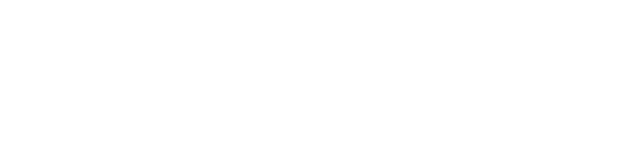
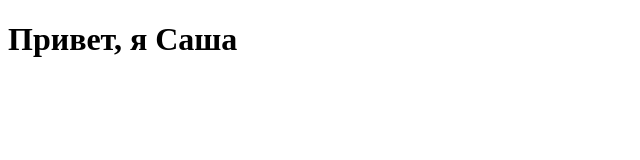
Before and after one commit to Aleksandr777-s/test_repo, a plain HTML site: page index.html in a window 1280 px wide. Shown: the whole page, without its empty margins (0-640 px from the left). Drawn offline with Linux system fonts and the light colour scheme.

Commit message:
add title

```diff
--- a/index.html
+++ b/index.html
@@ -6,6 +6,6 @@
     <title>Document</title>
 </head>
 <body>
-
+    <h1>Привет, я Саша</h1>
 </body>
 </html>
```
